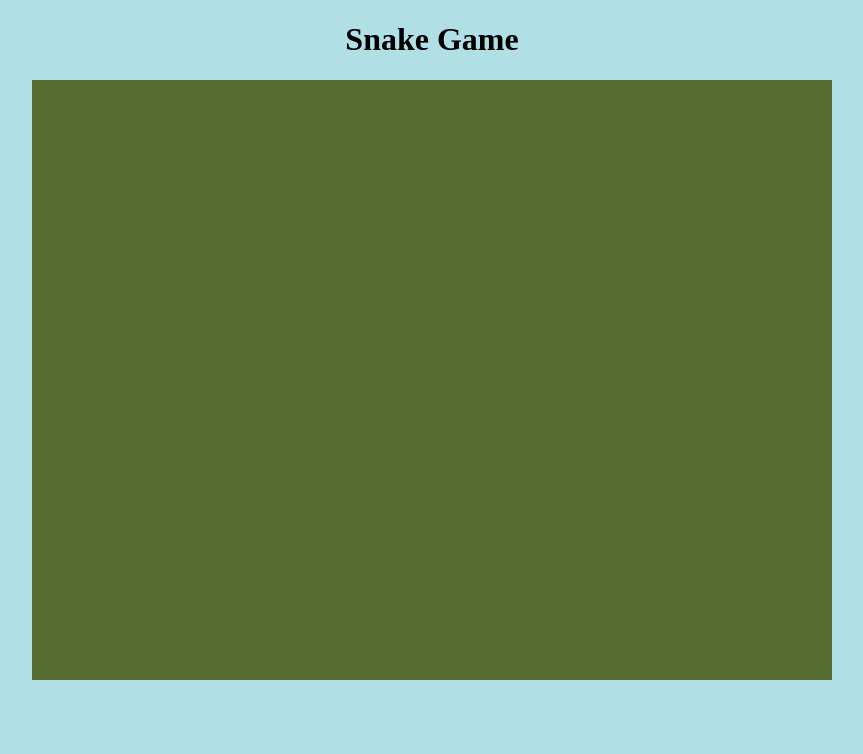
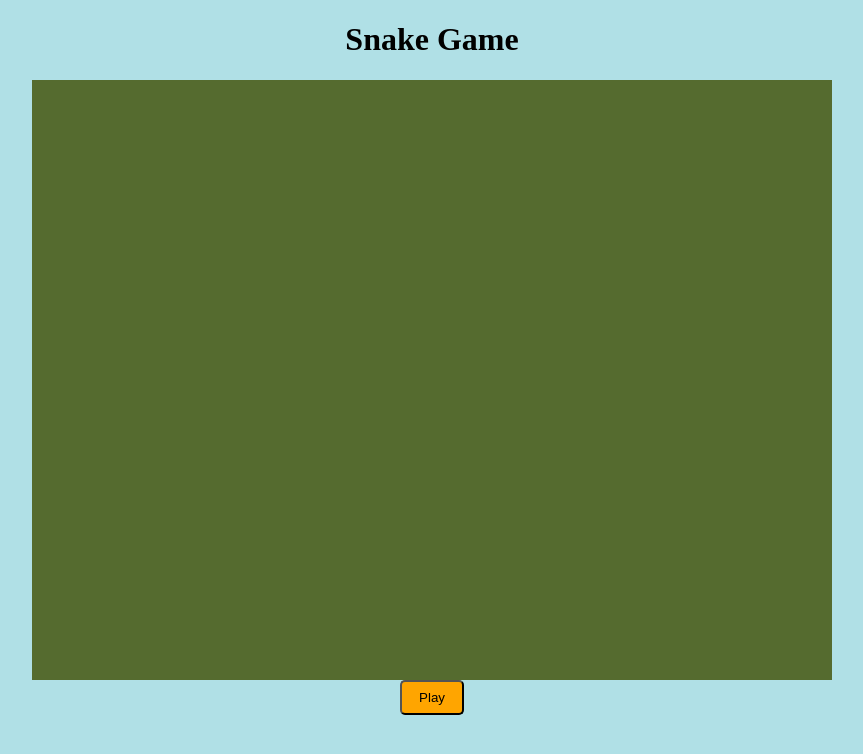
Before and after one commit to suryapratapsingh26/snake-game, a React app in the folder frontend/: page / in a window 1280 px wide. Shown: the top 754 px of the page, without its empty margins (208-1071 px from the left). Built offline with nearby package versions, Linux system fonts and the light colour scheme; the HTML template or start-up script is replaced by a standard one.

Commit message:
Implement Play button (#12)

```diff
--- a/frontend/src/App.css
+++ b/frontend/src/App.css
@@ -10,3 +10,13 @@
 body {
   background-color: powderblue;
 }
+.button {
+  width: 5%;
+  height: 5%;
+  padding: 8px 16px;
+  display: block;
+  border-radius: 5px;
+  background-color: orange;
+  margin: 0 auto;
+  cursor: pointer;
+}
--- a/frontend/src/App.jsx
+++ b/frontend/src/App.jsx
@@ -4,6 +4,7 @@ function App() {
     <>
       <h1 className="title">Snake Game</h1>
       <div className="board"></div>
+      <button className="button">Play</button>
     </>
   );
 }
```
